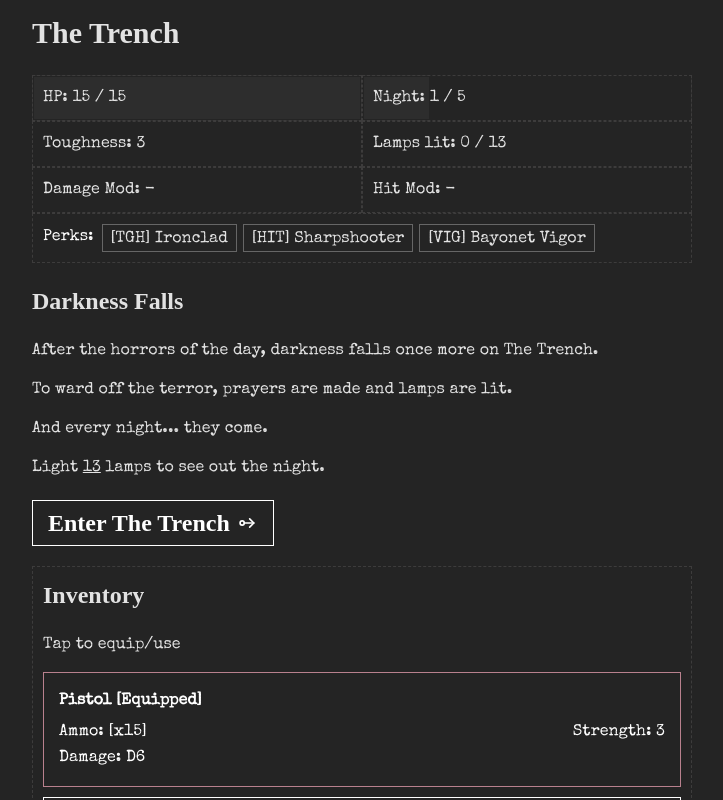
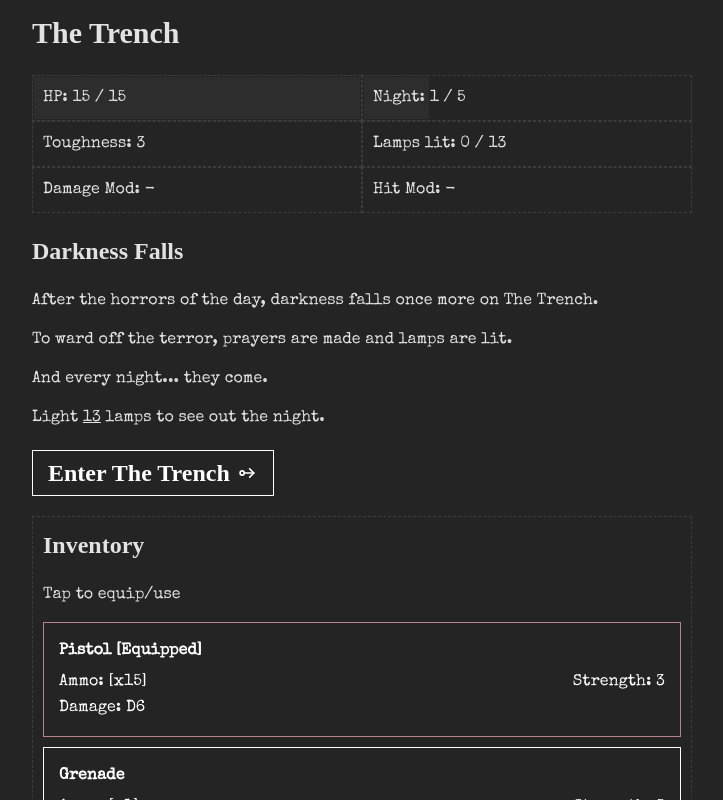
Before and after one commit to thisoldbear/the-trench, a React (Vite) app: page / in a window 1280 px wide. Shown: the top 800 px of the page, without its empty margins (278-1001 px from the left). Built offline with nearby package versions, Linux system fonts and the light colour scheme; a web font is replaced by a local one.

Commit message:
feat(stats): remove temporary preview perks from HUD (v5.0.17)

```diff
--- a/package.json
+++ b/package.json
@@ -1,6 +1,6 @@
 {
   "name": "the-trench",
-  "version": "5.0.16",
+  "version": "5.0.17",
   "private": true,
   "type": "module",
   "scripts": {
--- a/src/components/Stats.tsx
+++ b/src/components/Stats.tsx
@@ -5,12 +5,6 @@ import { memo, useMemo, useState } from "react";
 export const Stats = memo(() => {
   const { state } = useGame();
   const [activePerkId, setActivePerkId] = useState<string | null>(null);
-
-  // Temporary preview of perks if none acquired yet, allowing immediate UI inspection
-  const displayedPerks =
-    state.perks && state.perks.length > 0
-      ? state.perks
-      : ["ironclad", "sharpshooter", "bayonet-vigor"];
 
   const activePerk = useMemo(
     () => (activePerkId ? getPerkById(activePerkId) : null),
@@ -116,14 +110,14 @@ export const Stats = memo(() => {
         </p>
       </div>
 
-      {displayedPerks && displayedPerks.length > 0 && (
+      {state.perks && state.perks.length > 0 && (
         <div className="stats__perks">
           <div className="stats__perks-list">
             <span className="stats__perks-label">
               Perks:
             </span>
             <div className="stats__perks-badges">
-              {displayedPerks.map((pId) => {
+              {state.perks.map((pId) => {
                 const perk = getPerkById(pId);
                 const isActive = activePerkId === pId;
                 return (
--- a/src/datasheets/changelog.ts
+++ b/src/datasheets/changelog.ts
@@ -4,6 +4,12 @@ export type ChangelogEntry = {
 };
 
 export const changelog: ChangelogEntry[] = [
+  {
+    version: "5.0.17",
+    changes: [
+      "Removed temporary HUD preview perks so the Perks section only displays when the player has actually acquired perks.",
+    ],
+  },
   {
     version: "5.0.16",
     changes: [
```
